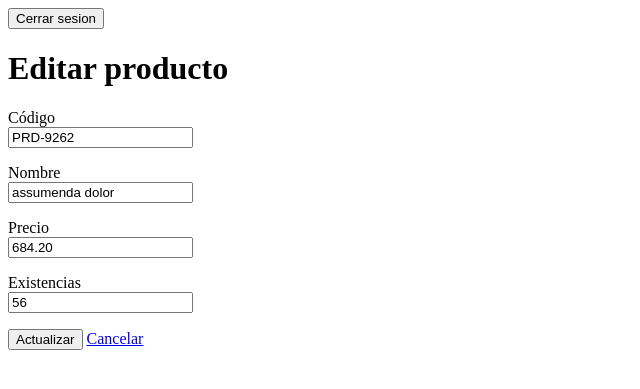
After one commit to renieryespinoza17/CRUD-LARAVEL-Reniery, a Laravel app: page /productos/1/editar in a window 1280 px wide. The commit adds this page. Shown: the top 389 px of the page, without its empty margins (0-640 px from the left). Run offline with Laravel 12, Linux system fonts and the light colour scheme; a user stored in the database is signed in; data comes from the database, SQL or seed files in the repository.

Commit message:
Actualizar registros inventario

```diff
--- a/inventario/app/Http/Controllers/ProductoController.php
+++ b/inventario/app/Http/Controllers/ProductoController.php
@@ -1,7 +1,7 @@
 <?php
 
 namespace App\Http\Controllers;
-
+use Illuminate\Validation\Rule;
 use App\Models\Producto;
 use Illuminate\Http\Request;
 class ProductoController extends Controller
@@ -35,4 +35,32 @@ public function store(Request $request)
     return redirect()->route('productos.index')
         ->with('exito', 'Producto creado correctamente.');
 }
+    public function edit(int $id)
+{
+    $producto = Producto::findOrFail($id);
+    return view('productos.edit', ['producto' => $producto]);
 }
+
+public function update(Request $request, int $id)
+{
+    $producto = Producto::findOrFail($id);
+
+    $datos = $request->validate([
+        'codigo' => ['required', 'string',
+            Rule::unique('productos', 'codigo')->ignore($producto)],
+        'nombre' => ['required', 'string', 'max:100'],
+        'precio' => ['required', 'numeric', 'gt:0', 'max:99999999.99'],
+        'existencias' => ['required', 'integer', 'min:0'],
+    ]);
+
+    $producto->codigo = $datos['codigo'];
+    $producto->nombre = $datos['nombre'];
+    $producto->precio = $datos['precio'];
+    $producto->existencias = $datos['existencias'];
+    $producto->save();
+
+    return redirect()->route('productos.index')
+        ->with('exito', 'Producto actualizado correctamente.');
+}
+
+}
--- /dev/null
+++ b/inventario/resources/views/productos/edit.blade.php
@@ -0,0 +1,23 @@
+@extends('layouts.app')
+@section('contenido')
+<h1>Editar producto</h1>
+<form method="POST"
+      action="{{ route('productos.update', $producto->id) }}">
+@csrf
+@method('PUT')
+<p><label for="codigo">Código</label><br>
+<input id="codigo" name="codigo" type="text"
+       value="{{ old('codigo', $producto->codigo) }}" required></p>
+<p><label for="nombre">Nombre</label><br>
+<input id="nombre" name="nombre" type="text" maxlength="100"
+       value="{{ old('nombre', $producto->nombre) }}" required></p>
+<p><label for="precio">Precio</label><br>
+<input id="precio" name="precio" type="number" step="0.01"
+       value="{{ old('precio', $producto->precio) }}" required></p>
+<p><label for="existencias">Existencias</label><br>
+<input id="existencias" name="existencias" type="number" step="1"
+       value="{{ old('existencias', $producto->existencias) }}" required></p>
+<button type="submit">Actualizar</button>
+<a href="{{ route('productos.index') }}">Cancelar</a>
+</form>
+@endsection
--- a/inventario/resources/views/productos/index.blade.php
+++ b/inventario/resources/views/productos/index.blade.php
@@ -26,6 +26,9 @@
                             {{ $producto->existencias }}
                         @endif
                     </td>
+                    <td>
+<a href="{{ route('productos.edit', $producto->id) }}">Editar</a>
+</td>
                 </tr>
             @empty
                 <tr>
--- a/inventario/routes/web.php
+++ b/inventario/routes/web.php
@@ -27,6 +27,12 @@ Route::middleware('auth')->group(function () {
     Route::post('/productos', [ProductoController::class, 'store'])
         ->name('productos.store');
 
+    Route::get('/productos/{id}/editar', [ProductoController::class, 'edit'])
+        ->whereNumber('id')->name('productos.edit');
+
+    Route::put('/productos/{id}', [ProductoController::class, 'update'])
+        ->whereNumber('id')->name('productos.update');
+
     Route::post('/logout', [LoginController::class, 'destroy'])
         ->name('logout');
 });
```
